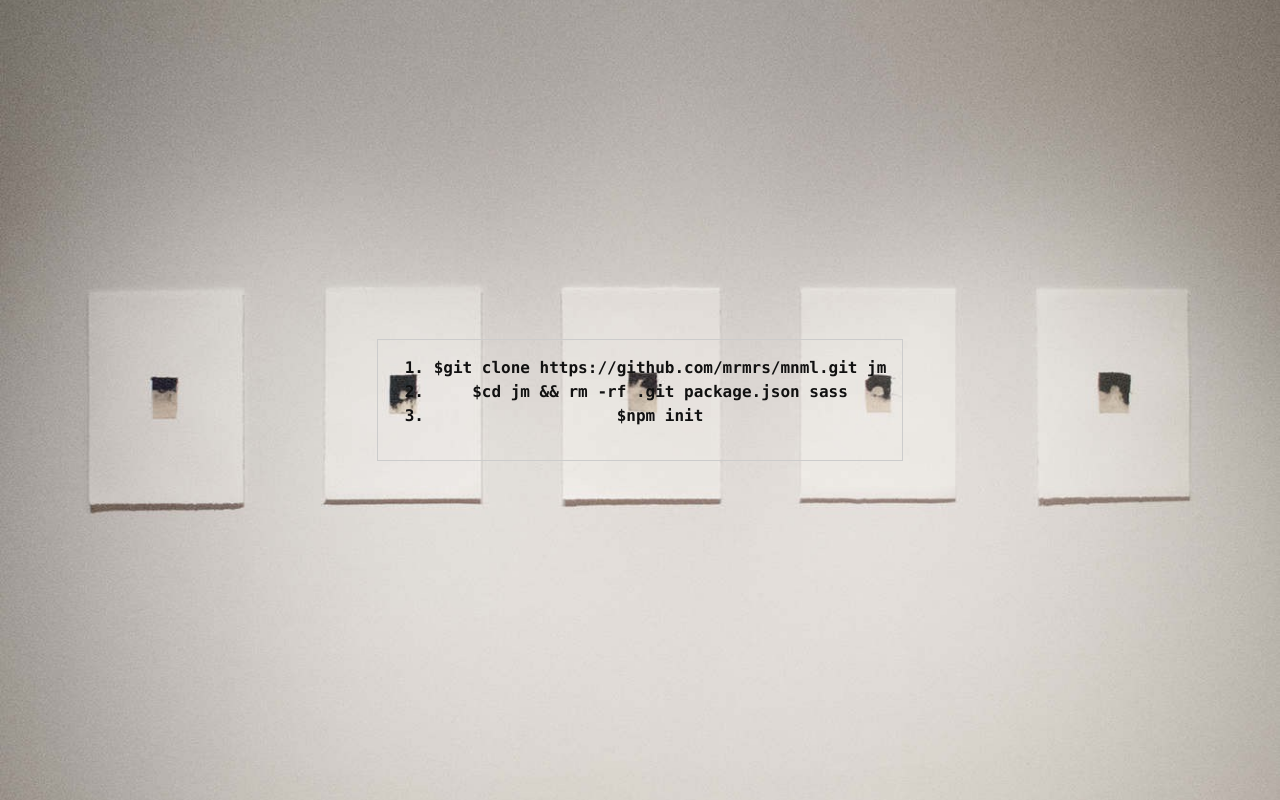
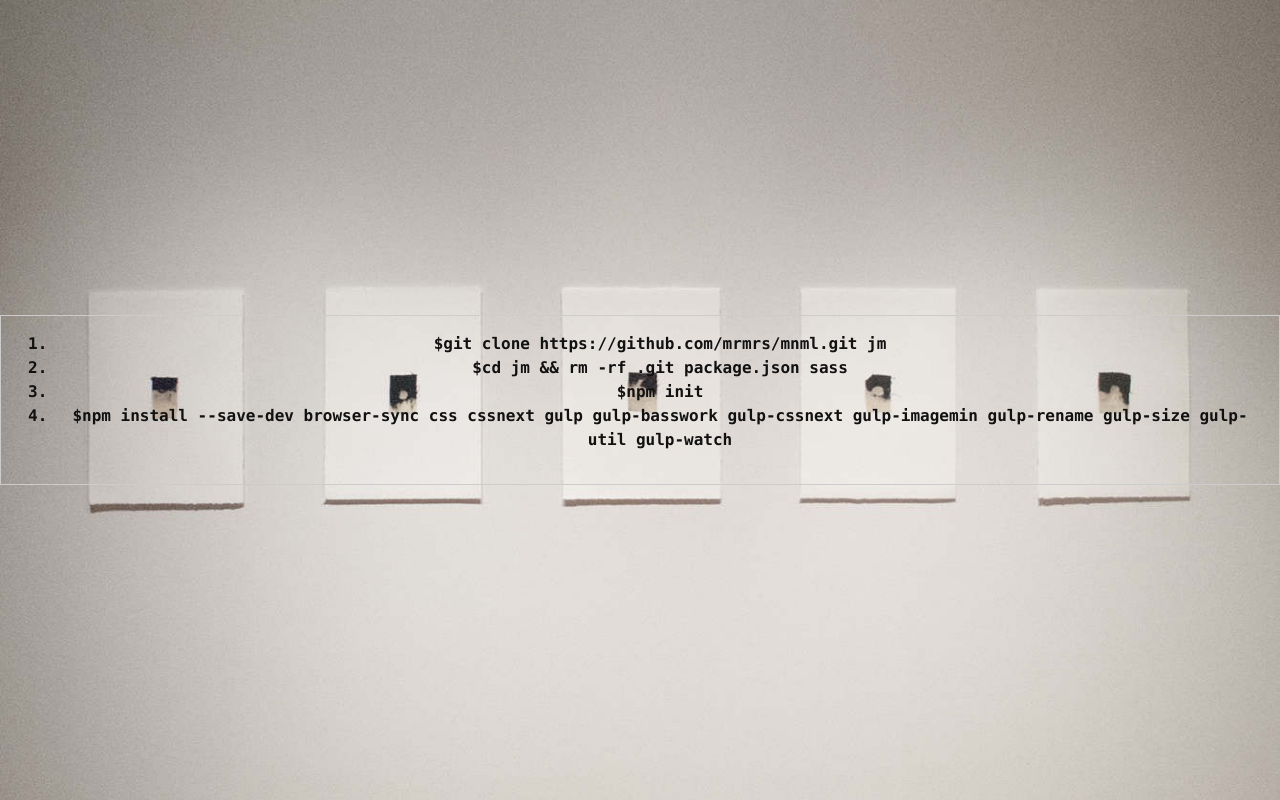
Before and after one commit to jchck/jm, a website: page index.html in a window 1280 px wide. Drawn offline with Linux system fonts and the light colour scheme.

Commit message:
step 4, devDependencies

```diff
--- a/index.html
+++ b/index.html
@@ -19,6 +19,7 @@
             <li>$git clone https://github.com/mrmrs/mnml.git jm</li>
             <li>$cd jm && rm -rf .git package.json sass</li>
             <li>$npm init</li>
+            <li>$npm install --save-dev browser-sync css cssnext gulp gulp-basswork gulp-cssnext gulp-imagemin gulp-rename gulp-size gulp-util gulp-watch</li>
           </ol>
         </code>
       </div>
```
